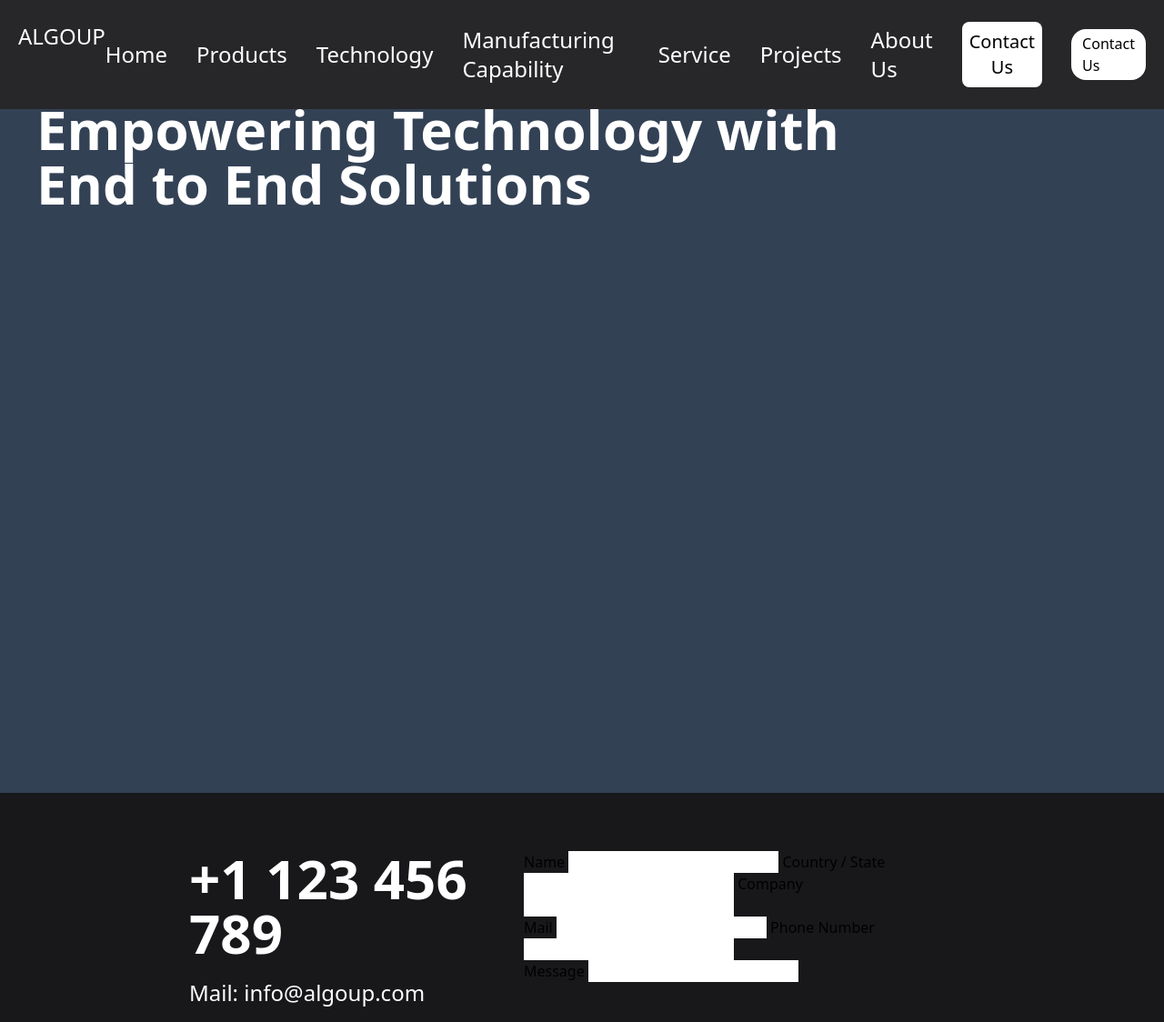
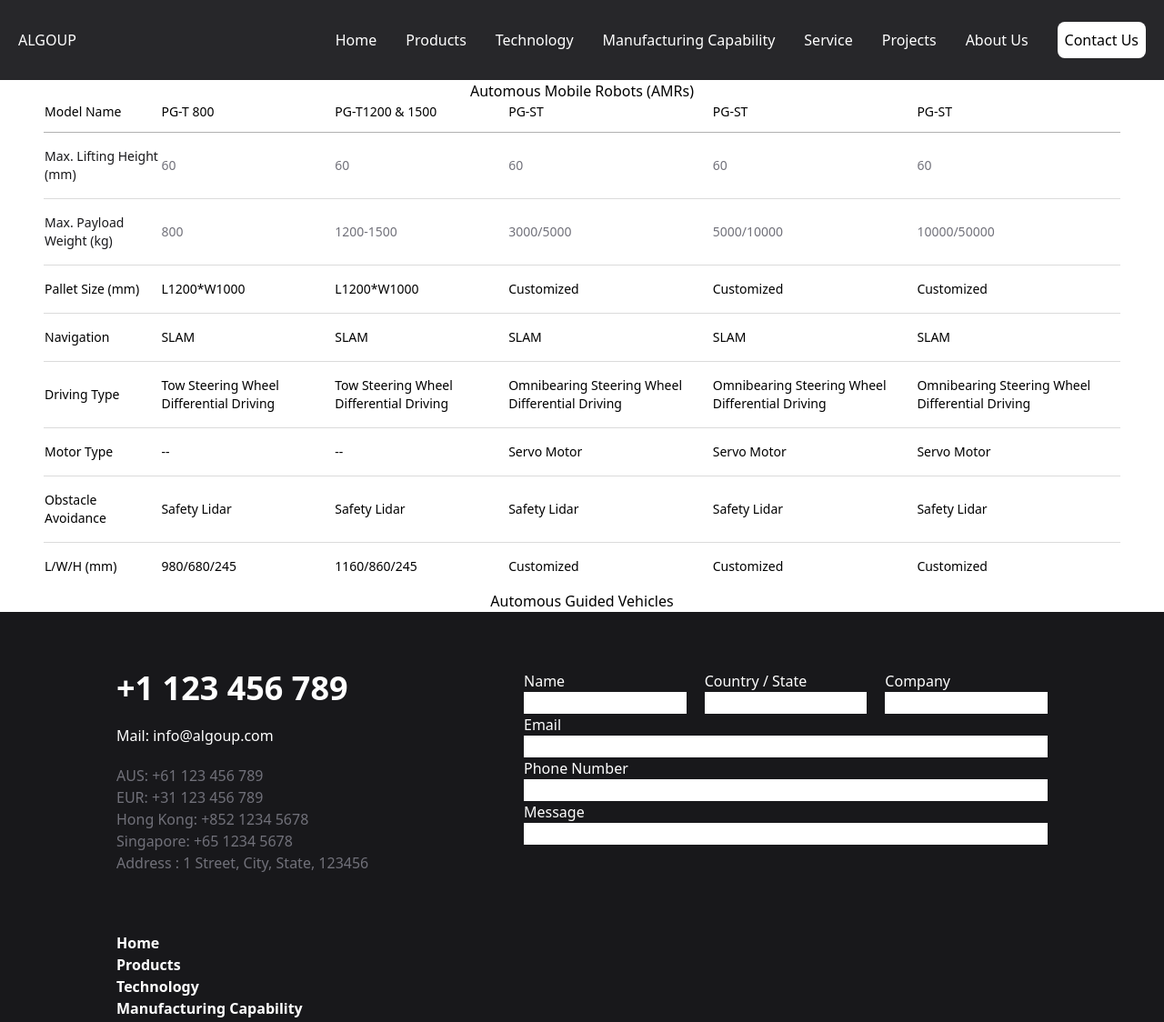
Before and after one commit to KyleHu14/algoup, an Astro site: page /products in a window 1280 px wide. Shown: the top 1124 px of the page at 91% size. Built offline with nearby package versions, Linux system fonts and the light colour scheme; Astro itself is replaced by a stand-in of ours.

Commit message:
Working on products page now

```diff
--- a/src/components/Footer/Footer.astro
+++ b/src/components/Footer/Footer.astro
@@ -1,16 +1,17 @@
 ---
 import FooterLink from "./FooterLink.astro";
+import FooterIcon from "./FooterIcon.astro";
 ---
 
-<div class="bg-zinc-900 px-52 pt-16 pb-12 flex">
+<div class="bg-zinc-900 px-32 pt-16 pb-12 flex gap-40">
 	<!-- Contact Numbers -->
 	<div>
 		<!-- Contact Information -->
 		<div>
-			<div class="text-white text-6xl font-bold">+1 123 456 789</div>
-			<div class="text-white text-2xl pt-5">Mail: info@algoup.com</div>
+			<div class="text-white font-bold xl:text-4xl 2xl:text-6xl">+1 123 456 789</div>
+			<div class="text-white pt-5 2xl:text-2xl">Mail: info@algoup.com</div>
 
-			<div class="mt-5 text-zinc-500 text-xl">
+			<div class="mt-5 text-zinc-500 2xl:text-xl">
 				<div>AUS: +61 123 456 789</div>
 				<div>EUR: +31 123 456 789</div>
 				<div>Hong Kong: +852 1234 5678</div>
@@ -33,8 +34,7 @@ import FooterLink from "./FooterLink.astro";
 		<!-- Social Links -->
 		<div class="flex gap-3 mt-5">
 			<!-- Linkedin -->
-			<div class="bg-zinc-800 w-16 h-16 p-3">
-				<span class="[&>svg]:h-10 [&>svg]:w-10 text-zinc-400">
+			<FooterIcon>
 				<svg
 					xmlns="http://www.w3.org/2000/svg"
 					fill="currentColor"
@@ -44,12 +44,12 @@ import FooterLink from "./FooterLink.astro";
 						d="M100.3 448H7.4V148.9h92.9zM53.8 108.1C24.1 108.1 0 83.5 0 53.8a53.8 53.8 0 0 1 107.6 0c0 29.7-24.1 54.3-53.8 54.3zM447.9 448h-92.7V302.4c0-34.7-.7-79.2-48.3-79.2-48.3 0-55.7 37.7-55.7 76.7V448h-92.8V148.9h89.1v40.8h1.3c12.4-23.5 42.7-48.3 87.9-48.3 94 0 111.3 61.9 111.3 142.3V448z"
 					></path>
 				</svg>
-				</span>
-			</div>
+			</FooterIcon>
+
+
 
 			<!-- Facebook -->
-			<div class="bg-zinc-800 w-16 h-16 p-3">
-				<span class="[&>svg]:h-10 [&>svg]:w-10 text-zinc-400">
+				<FooterIcon>
 					<svg
 						xmlns="http://www.w3.org/2000/svg"
 						fill="currentColor"
@@ -59,12 +59,10 @@ import FooterLink from "./FooterLink.astro";
 							d="M80 299.3V512H196V299.3h86.5l18-97.8H196V166.9c0-51.7 20.3-71.5 72.7-71.5c16.3 0 29.4 .4 37 1.2V7.9C291.4 4 256.4 0 236.2 0C129.3 0 80 50.5 80 159.4v42.1H14v97.8H80z"
 						></path>
 					</svg>
-				</span>
-			</div>
+				</FooterIcon>
 
 			<!-- Twitter -->
-			<div class="bg-zinc-800 w-16 h-16 p-3">
-				<span class="[&>svg]:h-10 [&>svg]:w-10 text-zinc-400">
+				<FooterIcon>
 					<svg
 						xmlns="http://www.w3.org/2000/svg"
 						fill="currentColor"
@@ -74,12 +72,10 @@ import FooterLink from "./FooterLink.astro";
 							d="M389.2 48h70.6L305.6 224.2 487 464H345L233.7 318.6 106.5 464H35.8L200.7 275.5 26.8 48H172.4L272.9 180.9 389.2 48zM364.4 421.8h39.1L151.1 88h-42L364.4 421.8z"
 						></path>
 					</svg>
-				</span>
-			</div>
+				</FooterIcon>
 
 			<!-- Youtube -->
-			<div class="bg-zinc-800 w-16 h-16 p-3">
-				<span class="[&>svg]:h-10 [&>svg]:w-10 text-zinc-400">
+				<FooterIcon>
 					<svg
 						xmlns="http://www.w3.org/2000/svg"
 						fill="currentColor"
@@ -89,12 +85,10 @@ import FooterLink from "./FooterLink.astro";
 							d="M549.7 124.1c-6.3-23.7-24.8-42.3-48.3-48.6C458.8 64 288 64 288 64S117.2 64 74.6 75.5c-23.5 6.3-42 24.9-48.3 48.6-11.4 42.9-11.4 132.3-11.4 132.3s0 89.4 11.4 132.3c6.3 23.7 24.8 41.5 48.3 47.8C117.2 448 288 448 288 448s170.8 0 213.4-11.5c23.5-6.3 42-24.2 48.3-47.8 11.4-42.9 11.4-132.3 11.4-132.3s0-89.4-11.4-132.3zm-317.5 213.5V175.2l142.7 81.2-142.7 81.2z"
 						></path>
 					</svg>
-				</span>
-			</div>
+				</FooterIcon>
 
 			<!-- Messenger -->
-			<div class="bg-zinc-800 w-16 h-16 p-3">
-				<span class="[&>svg]:h-10 [&>svg]:w-10 text-zinc-400">
+				<FooterIcon>
 					<svg
 						xmlns="http://www.w3.org/2000/svg"
 						fill="currentColor"
@@ -104,35 +98,43 @@ import FooterLink from "./FooterLink.astro";
 							d="M380.9 97.1C339 55.1 283.2 32 223.9 32c-122.4 0-222 99.6-222 222 0 39.1 10.2 77.3 29.6 111L0 480l117.7-30.9c32.4 17.7 68.9 27 106.1 27h.1c122.3 0 224.1-99.6 224.1-222 0-59.3-25.2-115-67.1-157zm-157 341.6c-33.2 0-65.7-8.9-94-25.7l-6.7-4-69.8 18.3L72 359.2l-4.4-7c-18.5-29.4-28.2-63.3-28.2-98.2 0-101.7 82.8-184.5 184.6-184.5 49.3 0 95.6 19.2 130.4 54.1 34.8 34.9 56.2 81.2 56.1 130.5 0 101.8-84.9 184.6-186.6 184.6zm101.2-138.2c-5.5-2.8-32.8-16.2-37.9-18-5.1-1.9-8.8-2.8-12.5 2.8-3.7 5.6-14.3 18-17.6 21.8-3.2 3.7-6.5 4.2-12 1.4-32.6-16.3-54-29.1-75.5-66-5.7-9.8 5.7-9.1 16.3-30.3 1.8-3.7 .9-6.9-.5-9.7-1.4-2.8-12.5-30.1-17.1-41.2-4.5-10.8-9.1-9.3-12.5-9.5-3.2-.2-6.9-.2-10.6-.2-3.7 0-9.7 1.4-14.8 6.9-5.1 5.6-19.4 19-19.4 46.3 0 27.3 19.9 53.7 22.6 57.4 2.8 3.7 39.1 59.7 94.8 83.8 35.2 15.2 49 16.5 66.6 13.9 10.7-1.6 32.8-13.4 37.4-26.4 4.6-13 4.6-24.1 3.2-26.4-1.3-2.5-5-3.9-10.5-6.6z"
 						></path>
 					</svg>
-				</span>
-			</div>
+				</FooterIcon>
 		</div>
 	</div>
 
 	<!-- Form -->
-	<form>
+	<form class="w-full text-white">
+		<div class="flex gap-5 ">
 			<div>
-			<label>Name</label>
-			<input type="text" />
-
-			<label>Country / State</label>
-			<input type="text" />
-
-			<label>Company</label>
-			<input type="text" />
+				<label class="block">Name</label>
+				<input class="w-full" />
+			</div>
+			<div>
+				<label class="block">Country / State</label>
+				<input class="w-full" />
+			</div>
+			<div>
+				<label class="block">Company</label>
+				<input class="w-full" />
+			</div>
 		</div>
 
 		<div>
-			<label>Mail</label>
-			<input type="text" />
-
-			<label>Phone Number</label>
-			<input type="text" />
+			<div>
+				<label class="block">Email</label>
+				<input class="w-full" />
+			</div>
+			<div>
+				<label class="block">Phone Number</label>
+				<input class="w-full" />
+			</div>
 		</div>
 
 		<div>
-			<label>Message</label>
-			<input type="text" />
+			<div>
+				<label class="block">Message</label>
+				<input class="w-full" />
+			</div>
 		</div>
 	</form>
 </div>
--- /dev/null
+++ b/src/components/Footer/FooterIcon.astro
@@ -0,0 +1,6 @@
+
+<div class="bg-zinc-800 2xl:w-16 2xl:h-16 2xl:p-3 w-12 h-12 p-[0.6rem]">
+    <span class="2xl:[&>svg]:h-10 2xl:[&>svg]:w-10 [&>svg]:w-7 [&>svg]:h-7  text-zinc-400">
+        <slot />
+    </span>
+</div>
--- a/src/components/Footer/FooterLink.astro
+++ b/src/components/Footer/FooterLink.astro
@@ -7,4 +7,4 @@ interface Props {
 const { text, link } = Astro.props;
 ---
 
-<a class="text-white text-2xl block font-semibold" href={link}>{text}</a>
+<a class="text-white block font-semibold 2xl:text-2xl" href={link}>{text}</a>
--- a/src/components/Navbar/Navbar.astro
+++ b/src/components/Navbar/Navbar.astro
@@ -2,9 +2,12 @@
 import NavbarLink from "./NavbarLink.astro";
 ---
 
-<nav class="fixed top-0 w-full bg-zinc-800">
+<nav class="sticky top-0 z-50 w-full bg-zinc-800">
 	<div class="flex justify-between py-6 px-5">
-		<NavbarLink link="/" text="ALGOUP" />
+		<div class="flex items-center">
+			<NavbarLink link="/" text="ALGOUP" />
+		</div>
+
 
 		<div class="flex items-center gap-8">
 			<NavbarLink link="/" text="Home" />
@@ -14,12 +17,9 @@ import NavbarLink from "./NavbarLink.astro";
 			<NavbarLink link="/service" text="Service" />
 			<NavbarLink link="/news" text="Projects" />
 			<NavbarLink link="/about" text="About Us" />
-			<button class="bg-white text-black text-xl p-2 rounded-lg"
+			<button class="bg-white text-black p-2 rounded-lg 2xl:text-xl"
 				>Contact Us</button
 			>
-			<div class="text-black bg-white px-3 py-1 rounded-2xl">
-				<a href="/contact">Contact Us</a>
-			</div>
 		</div>
 	</div>
 </nav>
--- a/src/components/Navbar/NavbarLink.astro
+++ b/src/components/Navbar/NavbarLink.astro
@@ -7,4 +7,4 @@ interface Props {
 const { text, link } = Astro.props;
 ---
 
-<a class="text-white text-2xl" href={link}>{text}</a>
+<a class="text-white hover:text-zinc-400 transition ease-in-out duration-300 2xl:text-2xl" href={link}>{text}</a>
--- /dev/null
+++ b/src/components/TableData.astro
@@ -0,0 +1,9 @@
+---
+interface Props {
+	text: string;
+}
+
+const { text } = Astro.props;
+---
+
+<td class="text-zinc-400">{text}</td>
--- a/src/layouts/Layout.astro
+++ b/src/layouts/Layout.astro
@@ -49,6 +49,5 @@ import Footer from "../components/Footer/Footer.astro";
 			monospace;
 	}
 	body {
-		padding-top: 4.5rem;
 	}
 </style>
--- a/src/pages/products.astro
+++ b/src/pages/products.astro
@@ -1,76 +1,110 @@
 ---
 import Layout from "../layouts/Layout.astro";
-import Slide from "../components/Slide.astro";
+import TableData from "../components/TableData.astro";
 ---
 
 <Layout title="Algoup">
-	<main>
-		<div class="slide-container w-full h-screen">
-			<!-- <Slide
-				bgColor="bg-slate-700"
-				bgImage="bg-[url('/agv-home-1.jpg')]"
-				text="Powerful and Intelligent Solutions">
-				<div class="text-black text-5xl font-bold max-w-2xl">
-					Empowering Technology with End to End Solutions
-				</div>
-			</Slide> -->
-			<Slide
-				bgColor="bg-slate-700"
-				bgImage=""
-				text="Powerful and Intelligent Solutions">
-				<div class="text-white text-6xl font-bold max-w-4xl">
-					Empowering Technology with End to End Solutions
-				</div>
-			</Slide>
-		</div>
-	</main>
-</Layout>
-
-<Layout title="Products">
+	<main class="relative">
 		<div class="text-center">Automous Mobile Robots (AMRs)</div>
 
-	<table class="table-auto">
-		<thead>
-			<tr>
-				<th>AMRs</th>
+		<table class="mx-12 text-sm">
+			<tbody>
+				<tr id="row1">
+					<td>Model Name</td>
+					<td>PG-T 800</td>
+					<td>PG-T1200 & 1500</td>
+					<td>PG-ST</td>
+					<td>PG-ST</td>
+					<td>PG-ST</td>
 				</tr>
-		</thead>
-		<tbody>
-			<tr>
-				<td>Model Name</td>
+				<tr id="row2" class="text-zinc-500">
+					<td class="text-zinc-900">Max. Lifting Height (mm)</td>
+					<td>60</td>
+					<td>60</td>
+					<td>60</td>
+					<td>60</td>
+					<td>60</td>
 				</tr>
-			<tr>
-				<td>Max. Lifting Height (mm)</td>
+				<tr class="row text-zinc-500">
+					<td class="text-zinc-900">Max. Payload Weight (kg) </td>
+					<td>800</td>
+					<td>1200-1500</td>
+					<td>3000/5000</td>
+					<td>5000/10000</td>
+					<td>10000/50000</td>
 				</tr>
-			<tr>
-				<td>Max. Payload Weight (kg) </td>
+				<!-- Hi im going to explain everything here -->
+				<tr class="row">
+					<td>Pallet Size (mm) </td>
+					<td>L1200*W1000</td>
+					<td>L1200*W1000</td>
+					<td>Customized</td>
+					<td>Customized</td>
+					<td>Customized</td>
 				</tr>
-			<tr>
-				<td>Pallet Size (mm) </td>
+				<tr class="row">
+					<td>Navigation </td>
+					<td>SLAM</td>
+					<td>SLAM</td>
+					<td>SLAM</td>
+					<td>SLAM</td>
+					<td>SLAM</td>
 				</tr>
-			<tr>
-				<td>Navigation </td>
+				<tr class="row">
+					<td>Driving Type </td>
+					<td>Tow Steering Wheel Differential Driving</td>
+					<td>Tow Steering Wheel Differential Driving</td>
+					<td>Omnibearing Steering Wheel Differential Driving</td>
+					<td>Omnibearing Steering Wheel Differential Driving</td>
+					<td>Omnibearing Steering Wheel Differential Driving</td>
 				</tr>
-			<tr>
-				<td>Driving Type </td>
+				<tr class="row">
+					<td>Motor Type </td>
+					<td>--</td>
+					<td>--</td>
+					<td>Servo Motor</td>
+					<td>Servo Motor</td>
+					<td>Servo Motor</td>
 				</tr>
-			<tr>
-				<td>Motor Type </td>
+				<tr class="row">
+					<td>Obstacle Avoidance </td>
+					<td>Safety Lidar</td>
+					<td>Safety Lidar</td>
+					<td>Safety Lidar</td>
+					<td>Safety Lidar</td>
+					<td>Safety Lidar</td>
 				</tr>
-			<tr>
-				<td>Obstacle Avoidance </td>
-			</tr>
-			<tr>
+				<tr class="row">
 					<td>L/W/H (mm) </td>
+					<td>980/680/245</td>
+					<td>1160/860/245</td>
+					<td>Customized</td>
+					<td>Customized</td>
+					<td>Customized</td>
 				</tr>
 			</tbody>
 		</table>
 
 		<div class="text-center">Automous Guided Vehicles</div>
+	</main>
 </Layout>
 
 <style>
-	main {
+
+#row1 td{
+	padding-bottom: 0.75rem;
 }
+
+#row2 td{
+	border-top: 1px solid rgb(177, 177, 177);
+	padding-top:1rem;
+	padding-bottom:1rem;
+}
+
+.row td {
+	border-top: 1px solid rgb(219, 219, 219);
+	padding-top:1rem;
+	padding-bottom:1rem;
+}
+
 </style>
---- import Layout from "../layouts/Layout.astro"; ---
```
Lines whose indentation alone changed are shown as unchanged.
